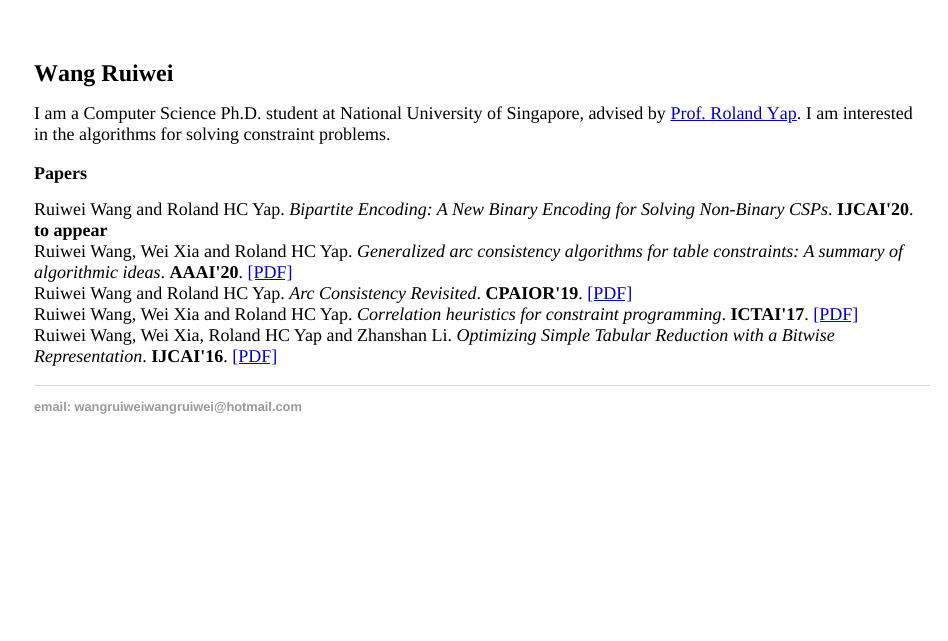
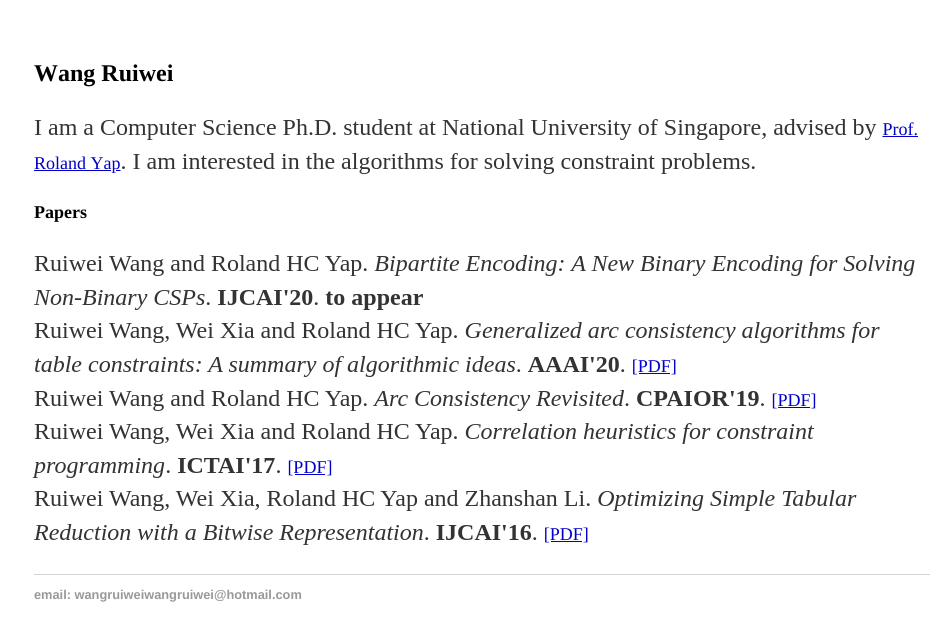
Before and after one commit to WangRuiwei/WangRuiwei.github.io, a Jekyll site: the page built from index.html, in a window 1280 px wide. Shown: the top 641 px of the page, without its empty margins (158-1106 px from the left). Built offline with Jekyll 4.4.1, drawn with Linux system fonts in a browser that asks for light colours.

Commit message:
Update index.html

```diff
--- a/index.html
+++ b/index.html
@@ -4,9 +4,9 @@
 ---
 <div class="blurb">
 <h1 style="margin: 0.0px 0.0px 16.1px 0.0px; line-height: 28.0px; font: 24.0px Times; color: #000000; -webkit-text-stroke: #000000"><span class="s1"><b>Wang Ruiwei</b></span></h1>
-<p class="p2"><span class="s1">I am a Computer Science Ph.D. student at National University of Singapore, advised by <a href="http://www.comp.nus.edu.sg/~ryap/"><span class="s2">Prof. Roland Yap</span></a>. I am interested in the algorithms for solving constraint problems.</span></p>
+<p class="p1"><span class="s1">I am a Computer Science Ph.D. student at National University of Singapore, advised by <a href="http://www.comp.nus.edu.sg/~ryap/"><span class="s2">Prof. Roland Yap</span></a>. I am interested in the algorithms for solving constraint problems.</span></p>
 <h2 style="margin: 0.0px 0.0px 14.9px 0.0px; line-height: 22.0px; font: 18.0px Times; color: #000000; -webkit-text-stroke: #000000"><span class="s1"><b>Papers</b></span></h2>
-<p class="p2">
+<p class="p1">
 Ruiwei Wang and Roland HC Yap. <i>Bipartite Encoding: A New Binary Encoding for Solving Non-Binary CSPs</I>. <b>IJCAI'20</b>. <b>to appear</b><br>
 Ruiwei Wang, Wei Xia and Roland HC Yap. <i>Generalized arc consistency algorithms for table constraints: A summary of algorithmic ideas</I>. <b>AAAI'20</b>. <a href="https://WangRuiwei.github.io/papers/Table_Constraint_GAC_Survey.pdf"><span class="s2">[PDF]</span></a><br>
 Ruiwei Wang and Roland HC Yap. <i>Arc Consistency Revisited</I>. <b>CPAIOR'19</b>. <a href="https://WangRuiwei.github.io/papers/Arc_Consistency_Revisited.pdf"><span class="s2">[PDF]</span></a><br>
```
